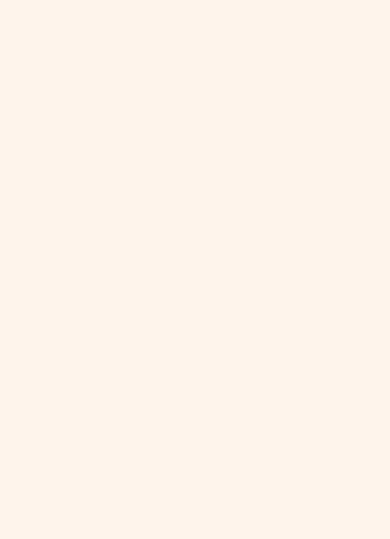
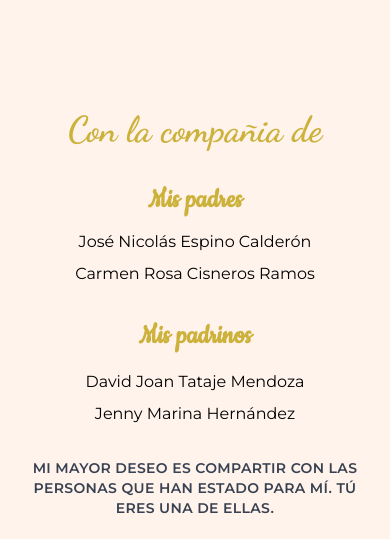
Before and after one commit to PIEROLS15/quinceaniero_fatima, a Next.js app: page / in a window 390 px wide. Shown: the part 1308-1847 px from the top of the page. Before the commit the page ends 1362 px from the top, so only its background shows below. Built offline with nearby package versions, Linux system fonts and the light colour scheme.

Commit message:
feat(parents): Se creó el componente parents

```diff
--- a/src/app/globals.css
+++ b/src/app/globals.css
@@ -1,4 +1,6 @@
 @import url('https://fonts.googleapis.com/css2?family=Mulish:ital,wght@0,200..1000;1,200..1000&family=Tangerine:wght@400;700&display=swap');
+@import url('https://fonts.googleapis.com/css2?family=Cookie&family=Mulish:ital,wght@0,200..1000;1,200..1000&family=Tangerine:wght@400;700&display=swap');
+@import url('https://fonts.googleapis.com/css2?family=Cookie&family=Dancing+Script:wght@400..700&family=Mulish:ital,wght@0,200..1000;1,200..1000&family=Tangerine:wght@400;700&display=swap');
 
 @tailwind base;
 @tailwind components;
@@ -17,7 +19,5 @@
 }
 
 body {
-  color: var(--foreground);
-  background: var(--background);
-  font-family: Arial, Helvetica, sans-serif;
+  font-family: var(--font-montserrat-sans), sans-serif;
 }
--- a/src/app/layout.tsx
+++ b/src/app/layout.tsx
@@ -1,17 +1,12 @@
 import type { Metadata } from "next";
-import { Geist, Geist_Mono } from "next/font/google";
+import { Montserrat } from "next/font/google";
 import "./globals.css";
 import Data from '@/data/data'
 
-const geistSans = Geist({
-  variable: "--font-geist-sans",
-  subsets: ["latin"],
-});
-
-const geistMono = Geist_Mono({
-  variable: "--font-geist-mono",
-  subsets: ["latin"],
-});
+const montserrat = Montserrat({
+  variable: "--font-montserrat-sans",
+  subsets: ["latin"]
+})
 
 export const metadata: Metadata = {
   title: `${Data.primer_nombre} ${Data.segundo_nombre} - Mis 15 años`,
@@ -26,7 +21,7 @@ export default function RootLayout({
   return (
     <html lang="en">
       <body
-        className={`${geistSans.variable} ${geistMono.variable} bg-melon`}
+        className={`${montserrat.variable} bg-melon`}
       >
         {children}
       </body>
--- a/src/app/page.tsx
+++ b/src/app/page.tsx
@@ -3,6 +3,7 @@ import Name from "@/components/name";
 import MusicPlayer from "@/components/musicPlayer";
 import Temporizador from "@/components/temporizador";
 import FirstThanks from "@/components/firstThanks";
+import Parents from "@/components/parents";
 
 
 export default function Home() {
@@ -19,6 +20,7 @@ export default function Home() {
           artist="Nicole Pilman"
         />
         <FirstThanks />
+        <Parents />
       </main>
     </>
   );
--- /dev/null
+++ b/src/components/parents.tsx
@@ -0,0 +1,53 @@
+import Image from "next/image";
+import Data from '@/data/data';
+
+const Parents = () => {
+    return (
+        <section className="py-6 px-4 text-center space-y-8">
+            <div className="mb-8">
+                <Image
+                    src="/images/corona_1.svg"
+                    alt="Corona"
+                    width={600}
+                    height={380}
+                    priority
+                    className="hidden sm:block"
+                />
+            </div>
+            <header>
+                <h2 className="text-4xl text-primary font-Dancing font-black">
+                    Con la compañia de
+                </h2>
+            </header>
+            <div className="space-y-8 max-w-2xl mx-auto">
+                <section className="space-y-3">
+                    <h3 className="font-Cookie text-primary font-semibold text-3xl mb-2">
+                        Mis padres
+                    </h3>
+                    <div className="space-y-1">
+                        <p className="mb-2">{Data.padres.padre}</p>
+                        <p>{Data.padres.madre}</p>
+                    </div>
+                </section>
+
+                <section className="space-y-4">
+                    <h3 className="font-Cookie text-primary font-semibold text-3xl mb-2">
+                        Mis padrinos
+                    </h3>
+                    <div className="space-y-1">
+                        <p className="mb-2">{Data.padrinos.padrino}</p>
+                        <p>{Data.padrinos.madrina}</p>
+                    </div>
+                </section>
+            </div>
+
+            <footer className="mt-12">
+                <p className="uppercase tracking-wide text-sm font-semibold text-gray-700">
+                    {Data.invitacion}
+                </p>
+            </footer>
+        </section>
+    );
+}
+
+export default Parents;
--- a/tailwind.config.ts
+++ b/tailwind.config.ts
@@ -13,7 +13,9 @@ export default {
         melon: "#fff3ec",
       },
       fontFamily: {
-        Tangerine: ["Tangerine", "cursive"]
+        Tangerine: ["Tangerine", "cursive"],
+        Cookie: ["Cookie", "cursive"],
+        Dancing: ["Dancing Script", "cursive"],
       }
     },
   },
```
